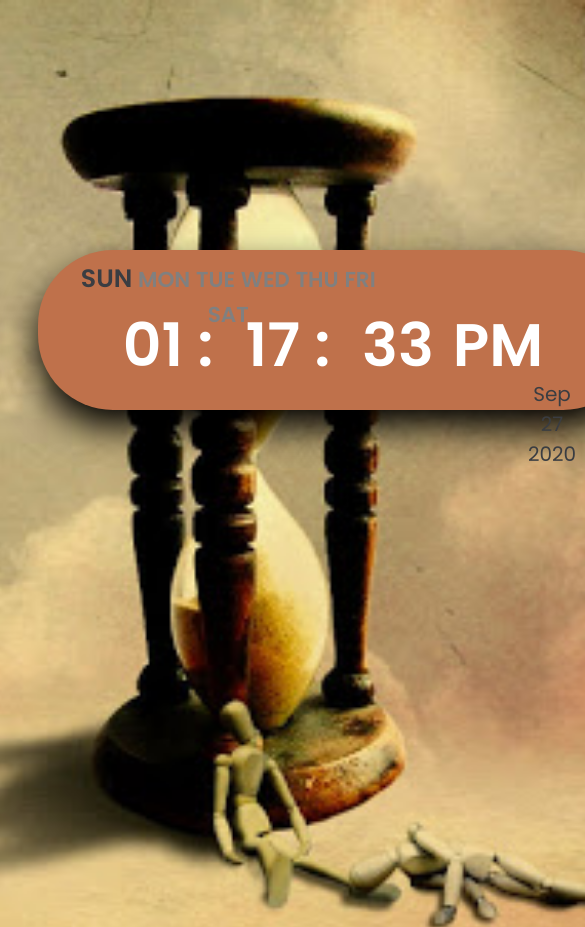
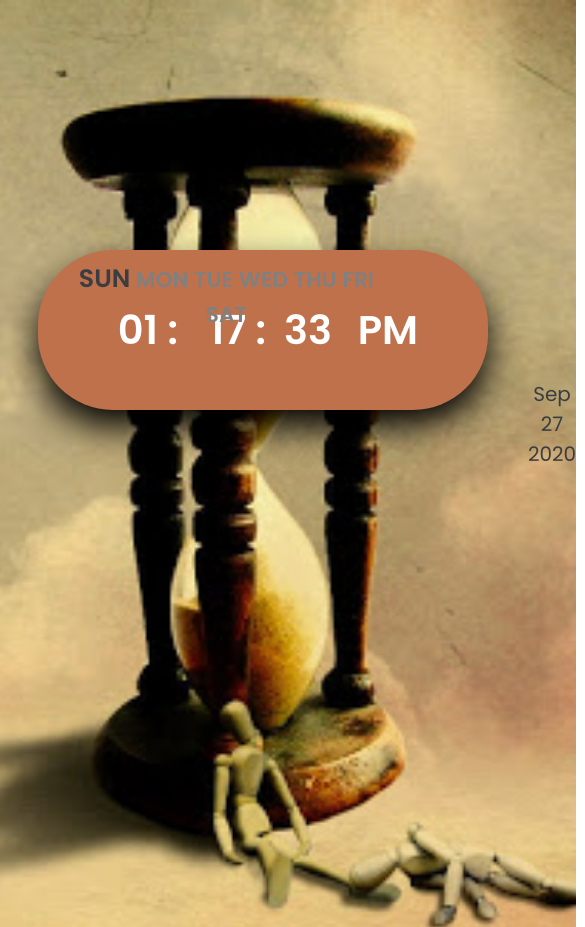
Before and after one commit to FaziletKosure/js_digital_clock, a plain HTML site: page index.html in a window 390 px wide. Shown: the top 927 px of the page, 585 px wide, since content can reach past the window. Drawn offline with Linux system fonts and the light colour scheme.

Commit message:
add date

```diff
--- a/style.css
+++ b/style.css
@@ -73,3 +73,29 @@ span {
   margin-top: -31px;
   z-index: 1;
 }
+@media (max-width: 600px) {
+  body {
+    font-size: 16px !important;
+  }
+  #clock {
+    font-size: 40px !important;
+    width: 350px !important;
+    left: 2 !important;
+  }
+  .clock__date {
+    margin-left: 14% !important;
+    font-size: ;
+  }
+  .hour {
+    left: 10px !important;
+  }
+  .min {
+    left: 100px;
+  }
+  .sec {
+    left: 170px;
+  }
+  .am_pm {
+    left: 250px;
+  }
+}
```
